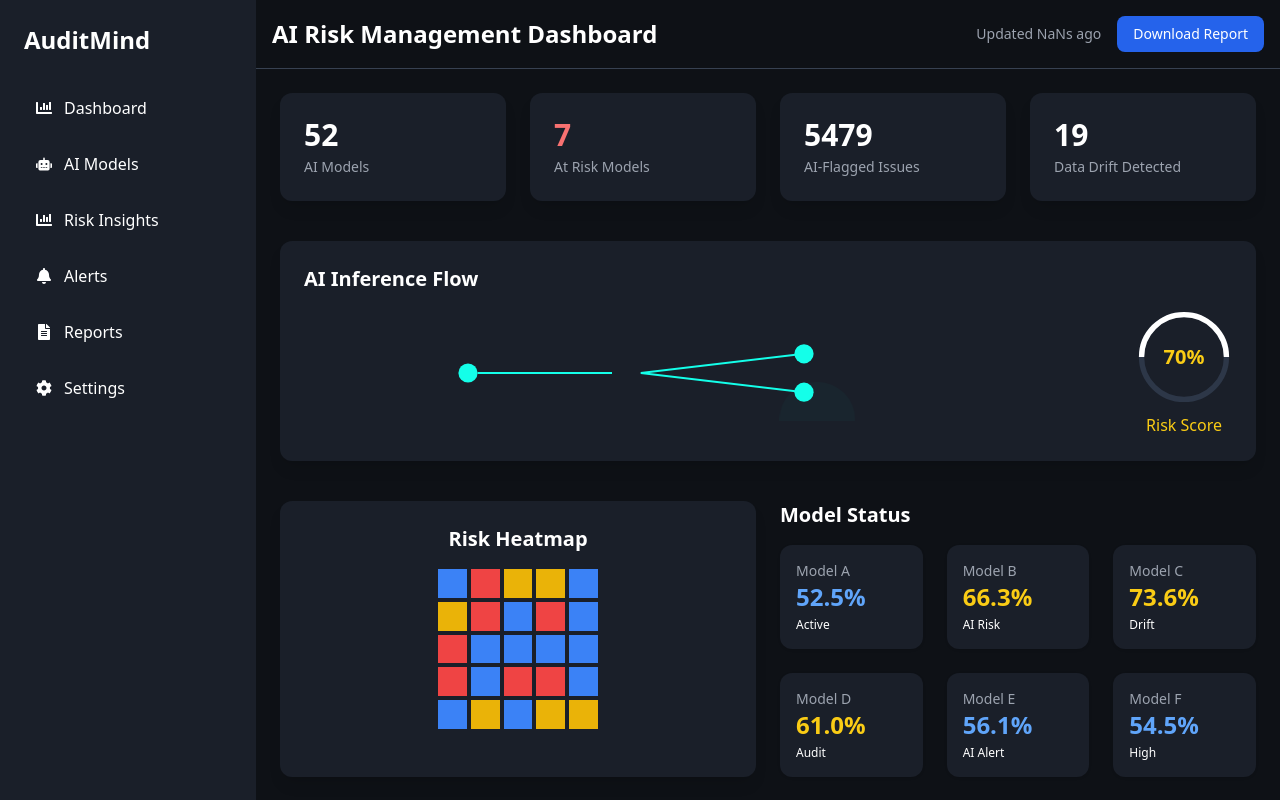
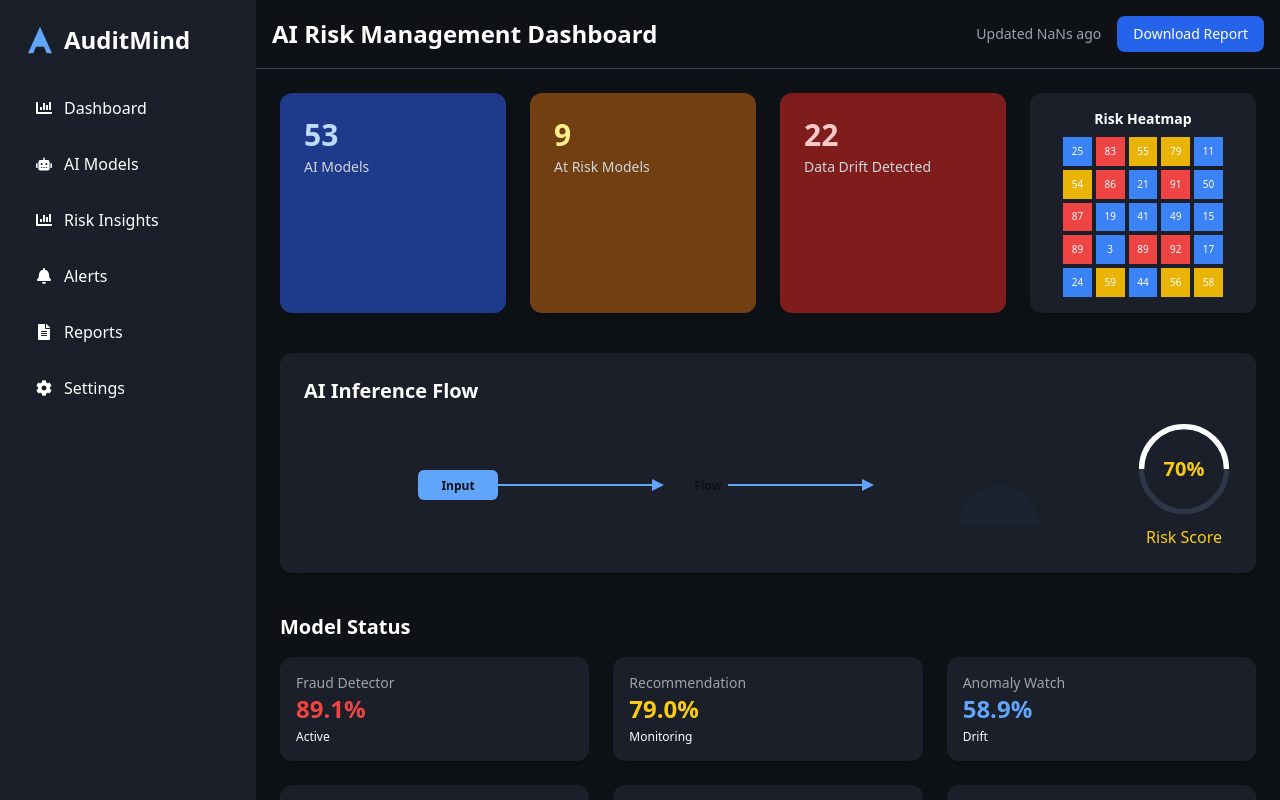
Before and after one commit to kangsangyoul/AM10, a React (Vite) app: page /alerts in a window 1280 px wide. Built offline with nearby package versions, Linux system fonts and the light colour scheme; the HTML template or start-up script is replaced by a standard one.

Commit message:
Improve dashboard visuals and real-time updates

```diff
--- a/src/components/Dashboard.jsx
+++ b/src/components/Dashboard.jsx
@@ -5,23 +5,23 @@ import ModelStatus from './ModelStatus';
 import Heatmap from './Heatmap';
 
 const initialStats = [
-  { label: 'AI Models', value: 52 },
-  { label: 'At Risk Models', value: 9, color: 'text-red-400' },
-  { label: 'AI-Flagged Issues', value: 5478 },
-  { label: 'Data Drift Detected', value: 21 },
+  { label: 'AI Models', value: 52, bg: 'bg-blue-900', text: 'text-blue-200' },
+  { label: 'At Risk Models', value: 9, bg: 'bg-yellow-900', text: 'text-yellow-200' },
+  { label: 'Data Drift Detected', value: 21, bg: 'bg-red-900', text: 'text-red-200' },
 ];
 
 
 const initialEvents = [
-  { time: '14:03', model: 'Model A', event: 'High Drift', diagnosed: 'AI', status: '82%' },
-  { time: '13:58', model: 'Model B', event: 'Anomalous Input', diagnosed: 'AI Autaltide', status: '83%' },
-  { time: '19:58', model: 'Model D', event: 'Data Drift', diagnosed: 'AI Automatb', status: '84%' },
+  { time: '2:03 PM', model: 'Fraud Detector', event: 'High Drift', diagnosed: 'System Monitor', status: '82%' },
+  { time: '1:58 PM', model: 'Recommendation', event: 'Anomalous Input', diagnosed: 'Human Review', status: '83%' },
+  { time: '9:58 AM', model: 'Language Model', event: 'Data Drift', diagnosed: 'System Monitor', status: '84%' },
 ];
 
 const Dashboard = ({ onUpdate }) => {
   const [stats, setStats] = useState(initialStats);
   const [events, setEvents] = useState(initialEvents);
   const [highlight, setHighlight] = useState(false);
+  const [rowPulse, setRowPulse] = useState(false);
 
   useEffect(() => {
     const interval = setInterval(() => {
@@ -37,14 +37,21 @@ const Dashboard = ({ onUpdate }) => {
 
       setEvents((prev) => {
         const newEvent = {
-          time: new Date().toLocaleTimeString().slice(0, 5),
-          model: 'Model X',
+          time: new Date().toLocaleTimeString('en-US', {
+            hour: 'numeric',
+            minute: '2-digit',
+            hour12: true,
+          }),
+          model: 'Fraud Detector',
           event: 'Automated Check',
           diagnosed: 'System',
           status: `${Math.floor(Math.random() * 10 + 90)}%`,
         };
         return [newEvent, ...prev.slice(0, 4)];
       });
+
+      setRowPulse(true);
+      setTimeout(() => setRowPulse(false), 500);
 
       setHighlight(true);
       setTimeout(() => setHighlight(false), 500);
@@ -55,46 +62,42 @@ const Dashboard = ({ onUpdate }) => {
 
   return (
     <div className="space-y-10">
-      <div className="grid grid-cols-2 md:grid-cols-4 gap-6">
+      <div className="grid grid-cols-2 lg:grid-cols-4 gap-6">
         {stats.map((stat, index) => (
-          <div key={index} className="bg-[#1a1f29] rounded-xl p-6 shadow-lg">
-            <div className={`text-3xl font-bold ${stat.color || 'text-white'}`}>{stat.value}</div>
-            <div className="text-sm text-gray-400 mt-1">{stat.label}</div>
+          <div key={index} className={`${stat.bg} rounded-xl p-6 shadow-lg`}>
+            <div className={`text-3xl font-bold ${stat.text}`}>{stat.value}</div>
+            <div className="text-sm text-gray-300 mt-1">{stat.label}</div>
           </div>
         ))}
+        <div className="bg-[#1a1f29] rounded-xl p-4 shadow-lg flex flex-col items-center justify-center">
+          <h2 className="text-sm font-semibold mb-2">Risk Heatmap</h2>
+          <Heatmap />
+        </div>
       </div>
 
       <div className="bg-[#1a1f29] rounded-xl p-6 shadow-lg">
         <h2 className="text-xl font-semibold mb-4">AI Inference Flow</h2>
         <div className="flex flex-col md:flex-row md:items-center md:justify-between gap-6">
-          <svg viewBox="0 0 600 100" className="w-full h-24 flex-1">
-            <circle cx="50" cy="50" r="10" fill="#14ffe9" />
-            <line x1="60" y1="50" x2="200" y2="50" stroke="#14ffe9" strokeWidth="2" />
-            <circle
-              cx="210"
-              cy="50"
-              r="20"
-              fill="#14ffe9"
-              className={highlight ? 'animate-ping' : ''}
-            />
-            <line x1="230" y1="50" x2="400" y2="30" stroke="#14ffe9" strokeWidth="2" />
-            <line x1="230" y1="50" x2="400" y2="70" stroke="#14ffe9" strokeWidth="2" />
-            <circle cx="400" cy="30" r="10" fill="#14ffe9" />
-            <circle cx="400" cy="70" r="10" fill="#14ffe9" />
+          <svg viewBox="0 0 600 80" className="w-full h-20 flex-1 text-blue-400">
+            <defs>
+              <marker id="arrow" viewBox="0 0 10 10" refX="5" refY="5" markerWidth="6" markerHeight="6" orient="auto-start-reverse">
+                <path d="M 0 0 L 10 5 L 0 10 z" fill="currentColor" />
+              </marker>
+            </defs>
+            <rect x="10" y="25" width="80" height="30" rx="6" fill="currentColor"/>
+            <text x="50" y="45" textAnchor="middle" fill="#0e1116" fontSize="12" fontWeight="bold">Input</text>
+            <line x1="90" y1="40" x2="250" y2="40" stroke="currentColor" strokeWidth="2" markerEnd="url(#arrow)" />
+            <circle cx="300" cy="40" r="20" fill="currentColor" className={highlight ? 'animate-ping' : ''} />
+            <text x="300" y="45" textAnchor="middle" fill="#0e1116" fontSize="12" fontWeight="bold">Flow</text>
+            <line x1="320" y1="40" x2="460" y2="40" stroke="currentColor" strokeWidth="2" markerEnd="url(#arrow)" />
           </svg>
           <RiskGauge />
         </div>
       </div>
 
-      <div className="grid md:grid-cols-2 gap-6">
-        <div className="bg-[#1a1f29] rounded-xl p-6 shadow-lg flex flex-col items-center">
-          <h2 className="text-xl font-semibold mb-4">Risk Heatmap</h2>
-          <Heatmap />
-        </div>
-        <div className="flex flex-col justify-between">
-          <h2 className="text-xl font-semibold mb-4">Model Status</h2>
-          <ModelStatus />
-        </div>
+      <div>
+        <h2 className="text-xl font-semibold mb-4">Model Status</h2>
+        <ModelStatus />
       </div>
 
       <div className="bg-[#1a1f29] rounded-xl p-6 shadow-lg">
@@ -111,7 +114,10 @@ const Dashboard = ({ onUpdate }) => {
           </thead>
           <tbody>
             {events.map((e, index) => (
-              <tr key={index} className="border-b border-gray-800">
+              <tr
+                key={index}
+                className={`border-b border-gray-800 ${index === 0 && rowPulse ? 'bg-gray-800' : ''}`}
+              >
                 <td className="py-2">{e.time}</td>
                 <td className="py-2">{e.model}</td>
                 <td className="py-2">{e.event}</td>
--- a/src/components/Heatmap.jsx
+++ b/src/components/Heatmap.jsx
@@ -24,9 +24,11 @@ const Heatmap = () => {
       {cells.map((v, i) => (
         <div
           key={i}
-          className={`w-full h-full ${getColor(v)} transition-colors`}
+          className={`relative w-full h-full ${getColor(v)} flex items-center justify-center text-[10px] text-white transition-colors`}
           title={`${v}%`}
-        />
+        >
+          {v}
+        </div>
       ))}
     </div>
   );
--- a/src/components/ModelStatus.jsx
+++ b/src/components/ModelStatus.jsx
@@ -1,12 +1,12 @@
 import React, { useState, useEffect } from 'react';
 
 const initialModels = [
-  { name: 'Model A', percent: 52.5, status: 'Active' },
-  { name: 'Model B', percent: 68, status: 'AI Risk' },
-  { name: 'Model C', percent: 74, status: 'Drift' },
-  { name: 'Model D', percent: 58, status: 'Audit' },
-  { name: 'Model E', percent: 55, status: 'AI Alert' },
-  { name: 'Model F', percent: 54, status: 'High' },
+  { name: 'Fraud Detector', percent: 92.1, status: 'Active' },
+  { name: 'Recommendation', percent: 76.4, status: 'Monitoring' },
+  { name: 'Anomaly Watch', percent: 61.3, status: 'Drift' },
+  { name: 'Language Model', percent: 84.7, status: 'Risk' },
+  { name: 'Vision Classifier', percent: 49.5, status: 'Active' },
+  { name: 'Forecast Engine', percent: 73.2, status: 'Audit' },
 ];
 
 const getColor = (p) => {
--- a/src/components/Sidebar.jsx
+++ b/src/components/Sidebar.jsx
@@ -13,7 +13,16 @@ const items = [
 const Sidebar = ({ activeItem, onSelect }) => {
   return (
     <aside className="w-64 bg-[#1a1f29] p-6 space-y-4">
-      <div className="text-2xl font-bold mb-8">AuditMind</div>
+      <div className="flex items-center text-2xl font-bold mb-8">
+        <svg
+          className="w-8 h-8 text-blue-400 drop-shadow-lg"
+          viewBox="0 0 24 24"
+          fill="currentColor"
+        >
+          <path d="M12 2l9 20h-4l-2-5H9l-2 5H3l9-20z" />
+        </svg>
+        <span className="ml-2">AuditMind</span>
+      </div>
       <nav className="flex flex-col space-y-4">
         {items.map((item) => (
           <SidebarItem
```
